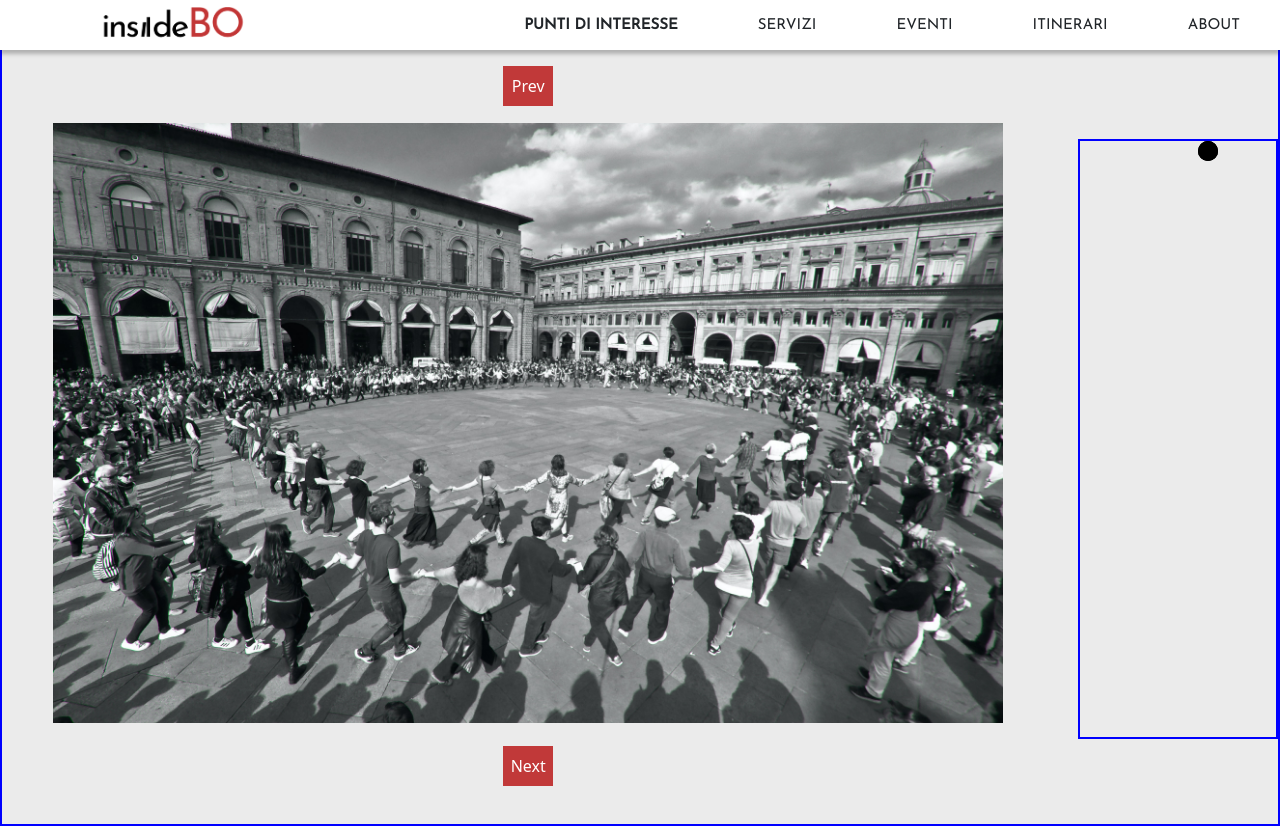
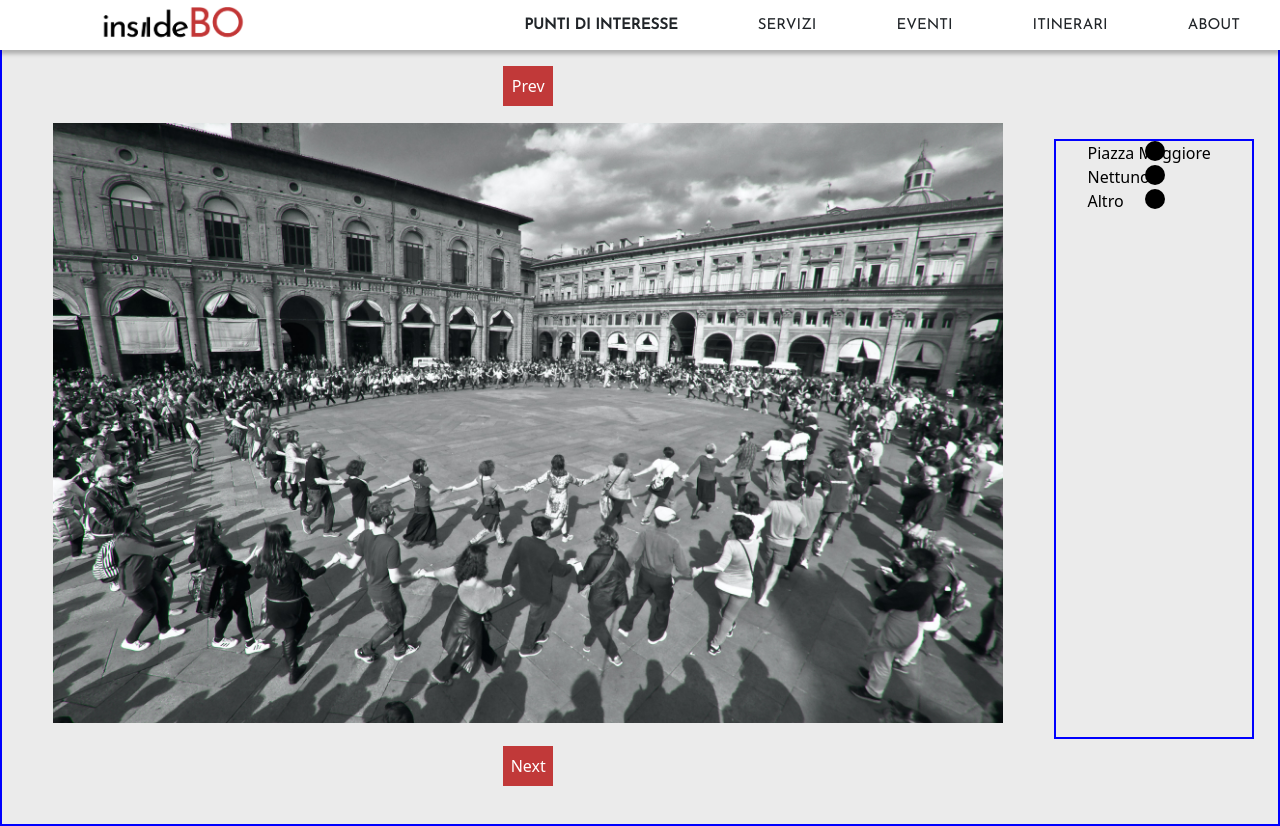
Before and after one commit to antonypascalino/HYPE_PROJECT_2021-22, a Nuxt app: page /App in a window 1280 px wide. Built offline with nearby package versions, Linux system fonts and the light colour scheme.

Commit message:
List of button shows but not aligned

```diff
--- a/components/CarouselIndicator.vue
+++ b/components/CarouselIndicator.vue
@@ -1,5 +1,8 @@
 <template>
+  <div>
+    {{ title }}
     <button @click="change" class = "carousel-indicator"></button>
+  </div>
 </template>
 
 <script>
@@ -11,6 +14,7 @@ export default {
 
     }
   },
+  props: ['title'],
   methods: {
     change() {
       this.$emit('change')
@@ -24,20 +28,21 @@ export default {
 
 <style>
 
-  .carousel-indicator {
+  button.carousel-indicator {
     position: absolute;
     height: 20px;
     width: 20px;
-    left: 60%;
     background-color: black;
     color: black;
     border-radius: 100%;
     margin-left: 0;
-    padding: 0;
+    rigth:0;
+    text-align: left;
   }
 
-  .carousel-indicator:hover {
+  button.carousel-indicator:hover {
     background-color: #C13939;
+    color: #C13939;
   }
 
 </style>
--- a/pages/App.vue
+++ b/pages/App.vue
@@ -3,7 +3,7 @@
     <TheHeader/>
     <div class="carouselDiv">
       <div class="indicatorList">
-        <ul>
+        <ul style="list-style-type: none">
           <carousel-indicator
             v-for = "slide in slides"
             :key = "slide.id"
@@ -131,7 +131,19 @@ export default {
     overflow: hidden;
     float: right;
     margin-top: 6%;
+    margin-right: 2%;
+  }
+
+  .carousel-indicator {
+    position: relative;
+    color: black;
+  }
+
+  .carousel-indicator:hover {
+    color: #C13939;
   }
 
 
+
+
 </style>
```
